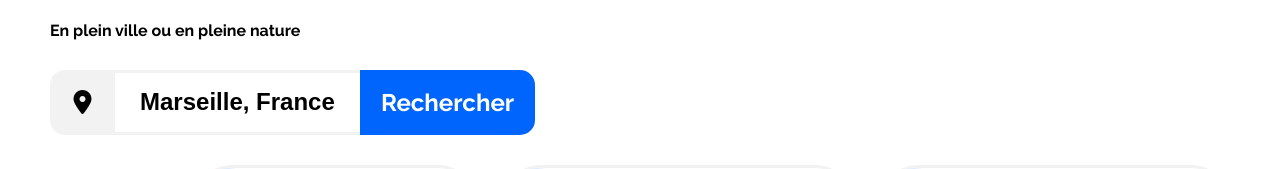
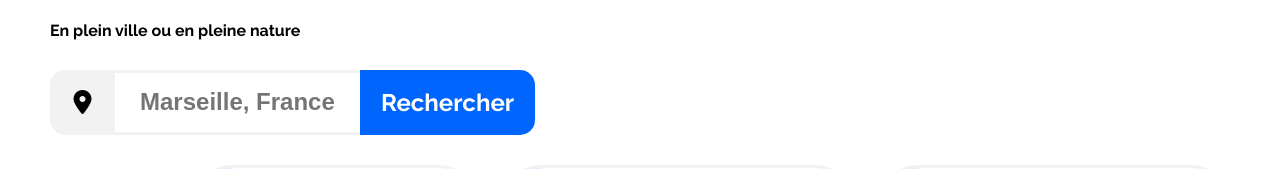
Before and after one commit to Eiks-exe/booki, a plain HTML site: page index.html in a window 1280 px wide. Shown: the part 242-411 px from the top of the page. Drawn offline with Linux system fonts and the light colour scheme.

Commit message:
placeholder

```diff
--- a/index.html
+++ b/index.html
@@ -31,7 +31,7 @@
             <sub class="top-sub">En plein ville ou en pleine nature</sub>
             <form class="search-form">
                 <button class="location-button" type="submit"><i class="fa-solid fa-location-dot"></i></button>
-                <input class="input-search" aria-label="s-input" value="Marseille, France"/>
+                <input class="input-search" aria-label="s-input" placeholder="Marseille, France"/>
                 <a href="#" class="searchbutton"><p class="search-text">Rechercher<div class="search-icon"><i class="fa-solid fa-magnifying-glass"></i></div></a>
             </form>
             <div class="filter">
```
